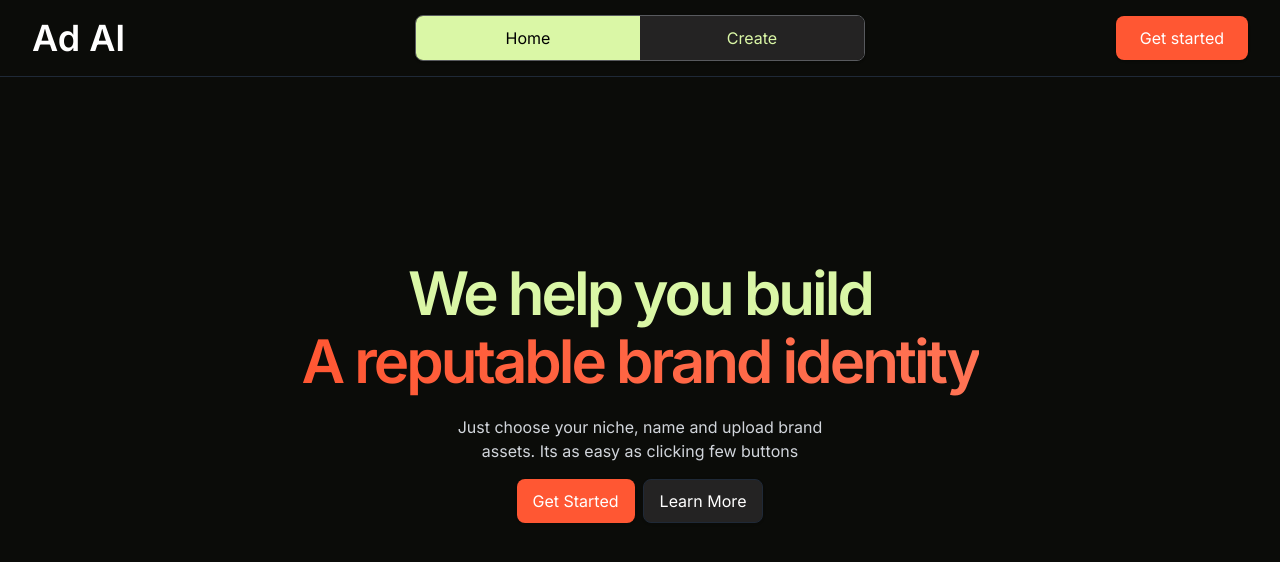
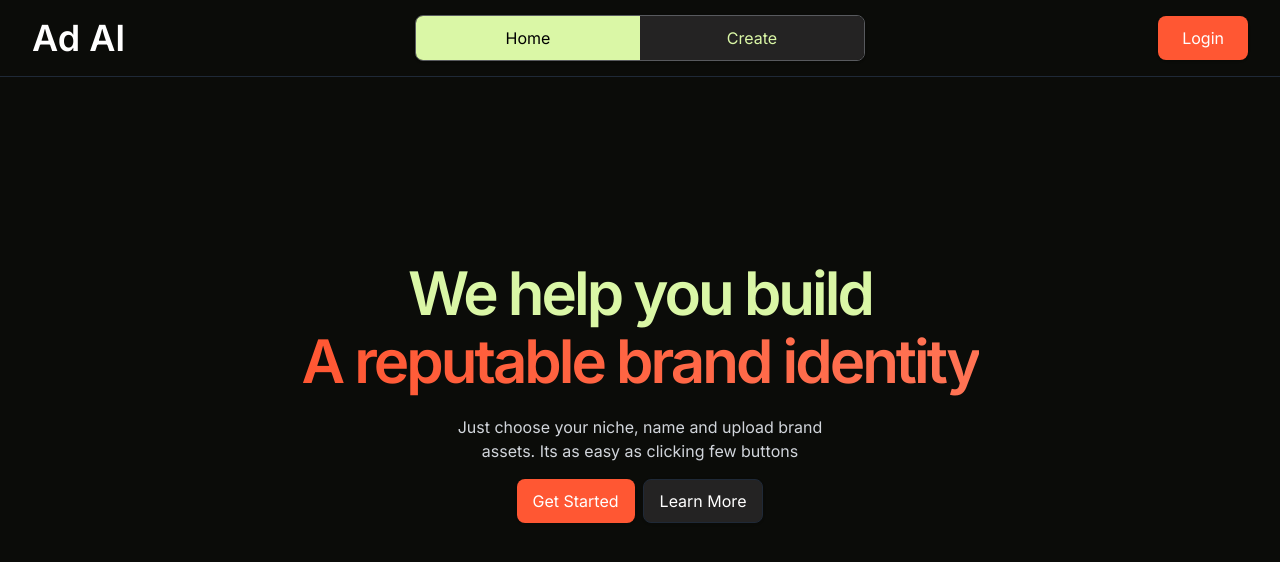
Before and after one commit to danielfsha/ad-ai, a Next.js app: page / in a window 1280 px wide. Shown: the top 562 px of the page. Built offline with nearby package versions, Linux system fonts and the light colour scheme.

Commit message:
added login logout

```diff
--- a/app/create/page.jsx
+++ b/app/create/page.jsx
@@ -14,8 +14,13 @@ import CommandWindow from "@/components/CommandWindow";
 import { useEffect } from "react";
 
 export default function CreatePage() {
+  const router = useRouter();
   const { user } = useAuth();
   const { state, handleInputChange } = useForm();
+
+  if (!user) {
+    router.push("/auth/login");
+  }
 
   useEffect(() => {
     console.log(state);
--- a/components/Nav.jsx
+++ b/components/Nav.jsx
@@ -1,4 +1,6 @@
 "use client";
+
+import { useAuth } from "@/context/authContext";
 
 import { usePathname, useRouter } from "next/navigation";
 import Button from "./Button";
@@ -8,6 +10,7 @@ import Link from "next/link";
 import { navLinks } from "@/utils/constants";
 
 export default function Nav() {
+  const { user, login, logout } = useAuth();
   const pathname = usePathname();
 
   const router = useRouter();
@@ -17,9 +20,9 @@ export default function Nav() {
         <div className="flex items-center justify-between space-x-4 ">
           <h1 className="text-4xl font-semibold text-white">Ad AI</h1>
 
-          <Link href="/create">
-            <Button size="lg">Get started</Button>
-          </Link>
+          <Button onClick={user ? logout : login} size="lg">
+            {user ? "Logout" : "Login"}
+          </Button>
         </div>
 
         <Tabs className="w-full lg:max-w-[450px] lg:absolute lg:top-[50%] lg:left-[50%] lg:-translate-x-[50%] lg:-translate-y-[50%]">
```
